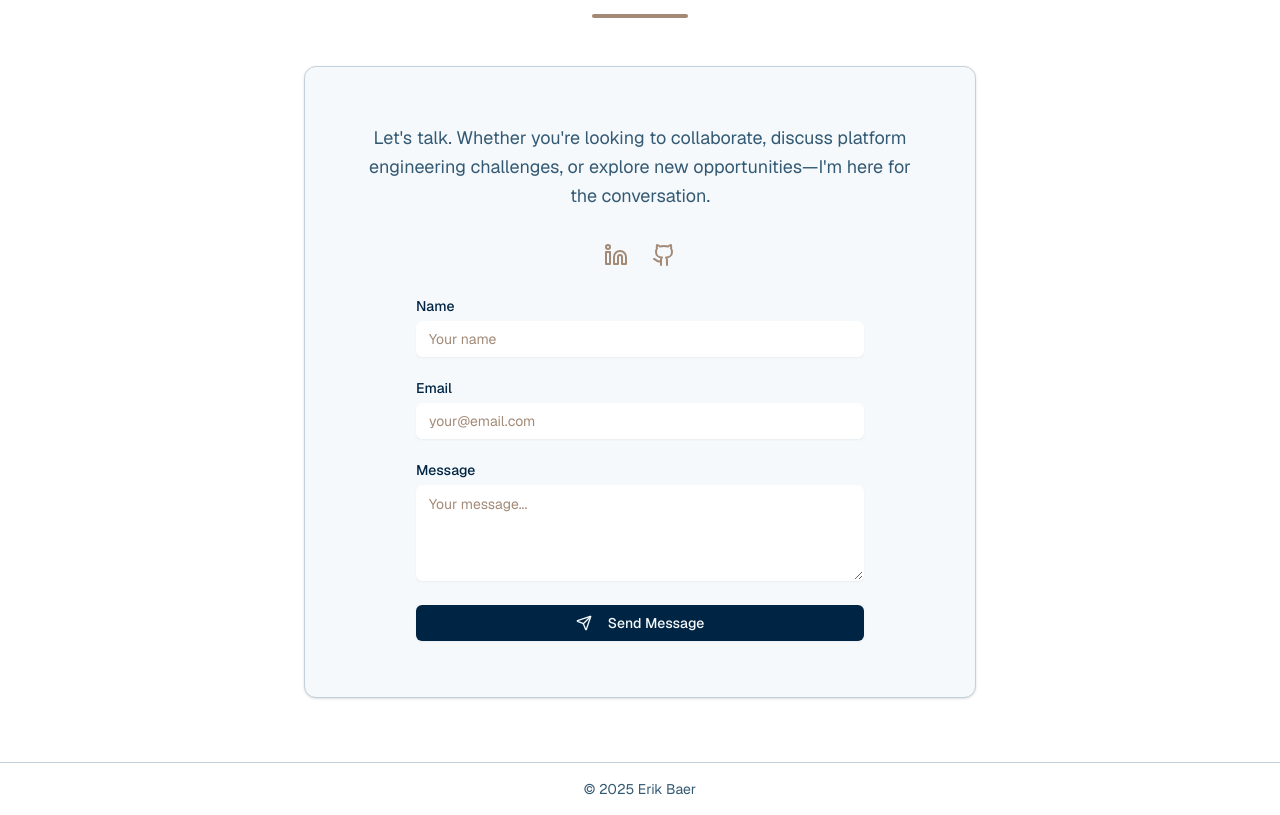
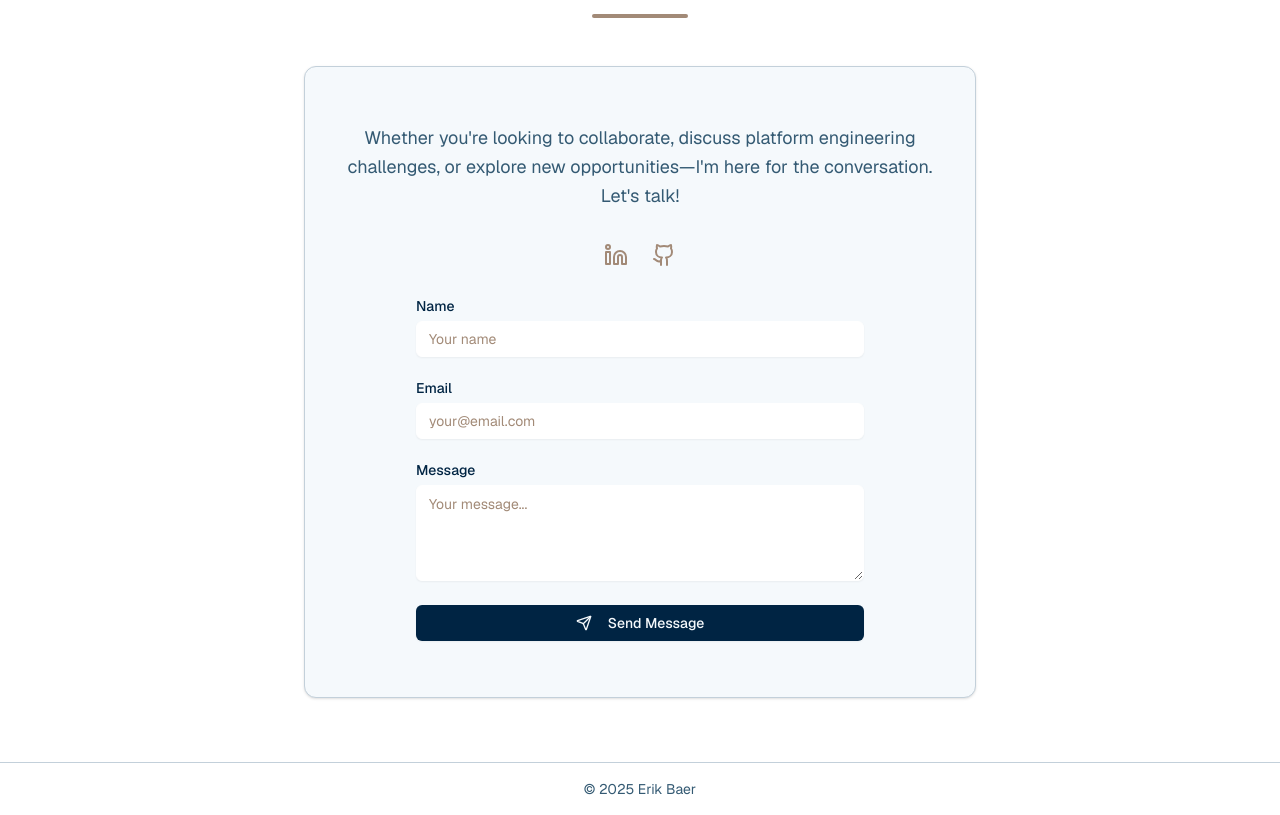
Before and after one commit to ErikBaer/portfolio, a Next.js app: page / in a window 1280 px wide. Shown: the part 4650-5465 px from the top of the page. Built offline with nearby package versions, Linux system fonts and the light colour scheme; no server answers; a web font is replaced by a local one.

Commit message:
Update page.tsx

```diff
--- a/app/page.tsx
+++ b/app/page.tsx
@@ -238,7 +238,7 @@ export default function Portfolio() {
             <CardContent className="p-8">
               <div className="text-center space-y-8">
                 <p className="text-lg text-muted-foreground leading-relaxed text-pretty">
-                  Let's talk. Whether you're looking to collaborate, discuss platform engineering challenges, or explore new opportunities—I'm here for the conversation.
+                  Whether you're looking to collaborate, discuss platform engineering challenges, or explore new opportunities—I'm here for the conversation. Let's talk!
                 </p>
 
                 {/* Social Links */}
```
